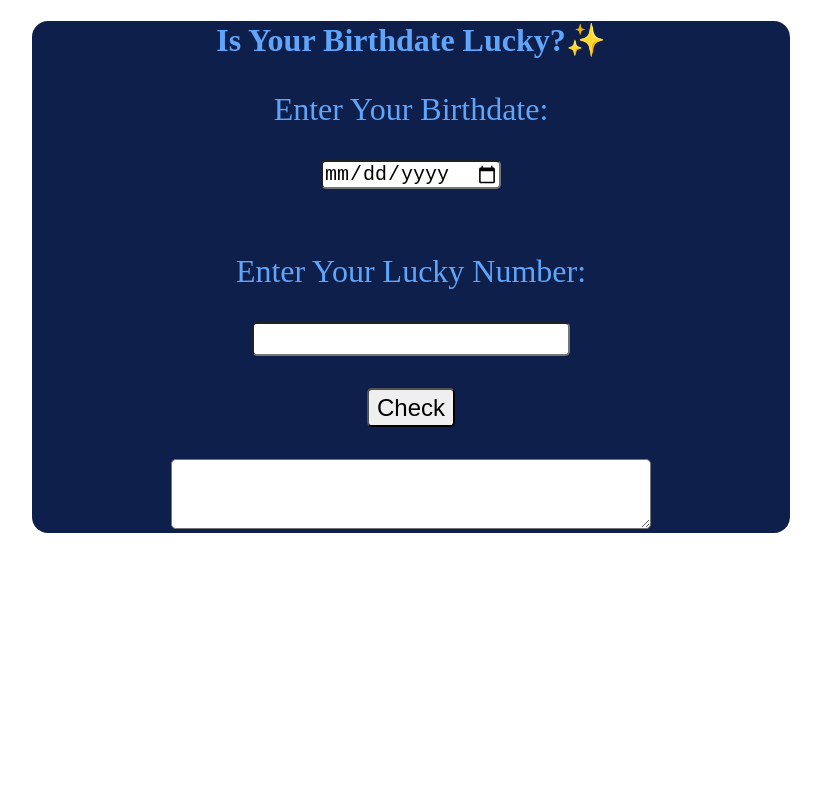
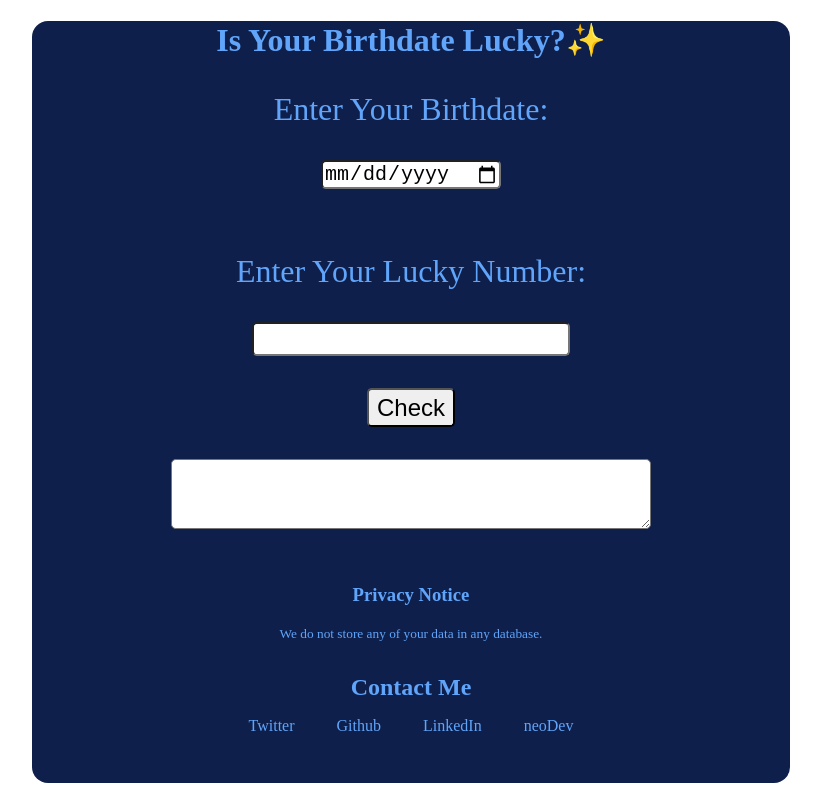
Before and after one commit to dragonthakur2107/luckyBirthdate-markEleven, a plain HTML site: page index.html in a window 1280 px wide. Shown: the whole page, without its empty margins (229-1050 px from the left). Drawn offline with Linux system fonts and the light colour scheme.

Commit message:
updated footer and privacy notice

```diff
--- a/index.html
+++ b/index.html
@@ -27,6 +27,24 @@
         <div class="output-Div">
             <textarea id="result-Area" class="output-Text-Area"></textarea>
         </div>
+    <h3 class="notice">Privacy Notice</h3>
+    <small>We do not store any of your data in any database.</small>
+    <footer class="footer">
+        <div class="container-center">
+            <div class=footer-hero>Contact Me</div>
+        <ul class="no-dot">
+
+            <li class="list-inline"><a class="link" href="https://twitter.com/ThakurHemansh"><i class="fab fa-twitter-square"></i> Twitter</a></li>
+
+            <li class="list-inline"><a class="link"
+                href="https://github.com/dragonthakur2107"><i class="fab fa-github"></i> Github</a></li>
+
+            <li class="list-inline"><a class="link" href="https://www.linkedin.com/in/hemansh-thakur-5828ab1a8/"><i class="fab fa-linkedin"></i> LinkedIn</a></li>
+
+            <li class="list-inline"><a class="link" href="https://neodev.netlify.app/"><i class="fab fa-linkedin"></i> neoDev</a></li>
+        </ul>
+     </div>
+        </footer>
     </div>
 </body>
 <script src="app.js"></script>
--- a/styles.css
+++ b/styles.css
@@ -37,3 +37,41 @@
     border-radius: 0.3rem;
     font-size: x-large;
 }
+.footer
+{
+    padding: 2rem 1rem;
+    border-top-right-radius: 1rem;
+    border-top-left-radius: 1rem;
+    background-color: var(--main-color);
+}
+.footer-hero{
+    color: var(--white-color);
+    font-weight:bold ;
+    font-size: x-large;
+}
+.footer .link{
+    color: var(--white-color);
+}
+.footer .no-dot{
+    padding-inline-start: 0px
+}
+.link{
+    text-decoration: none;
+    margin:3px;
+}
+.no-dot{
+    list-style-type: none;
+}
+.container-center{
+    text-align: center;
+    max-width: 60%;
+    display: block;
+    margin: auto;
+}
+.list-inline{
+    display: inline;
+    margin:1rem;
+}
+.notice{
+    padding-top:2rem
+}
```
